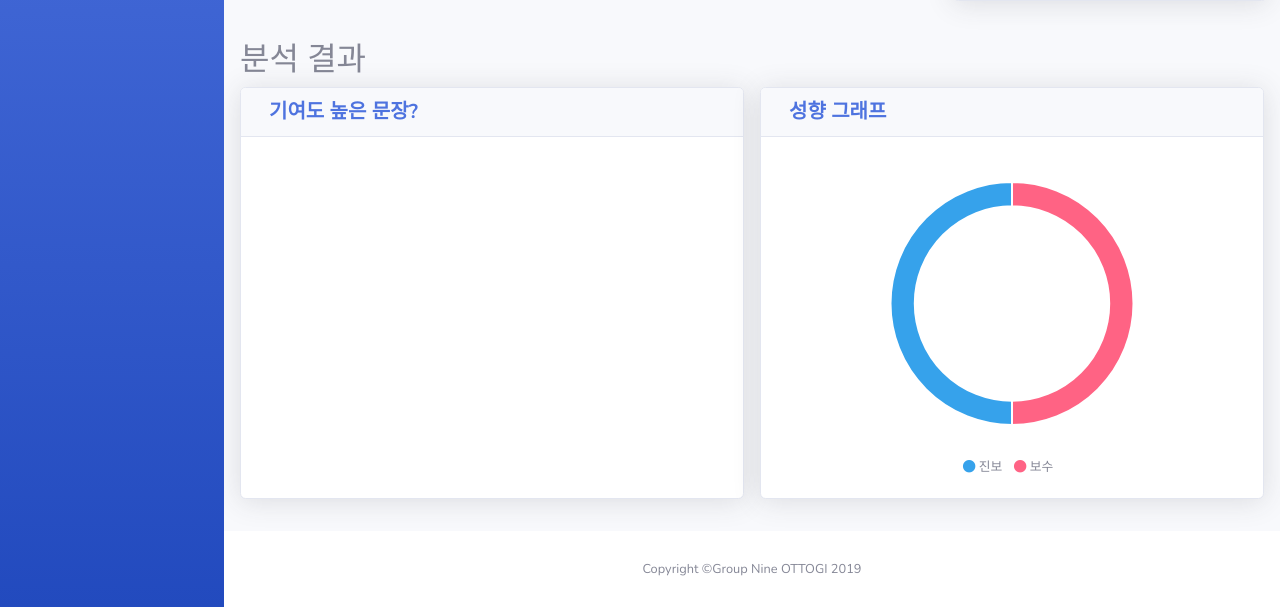
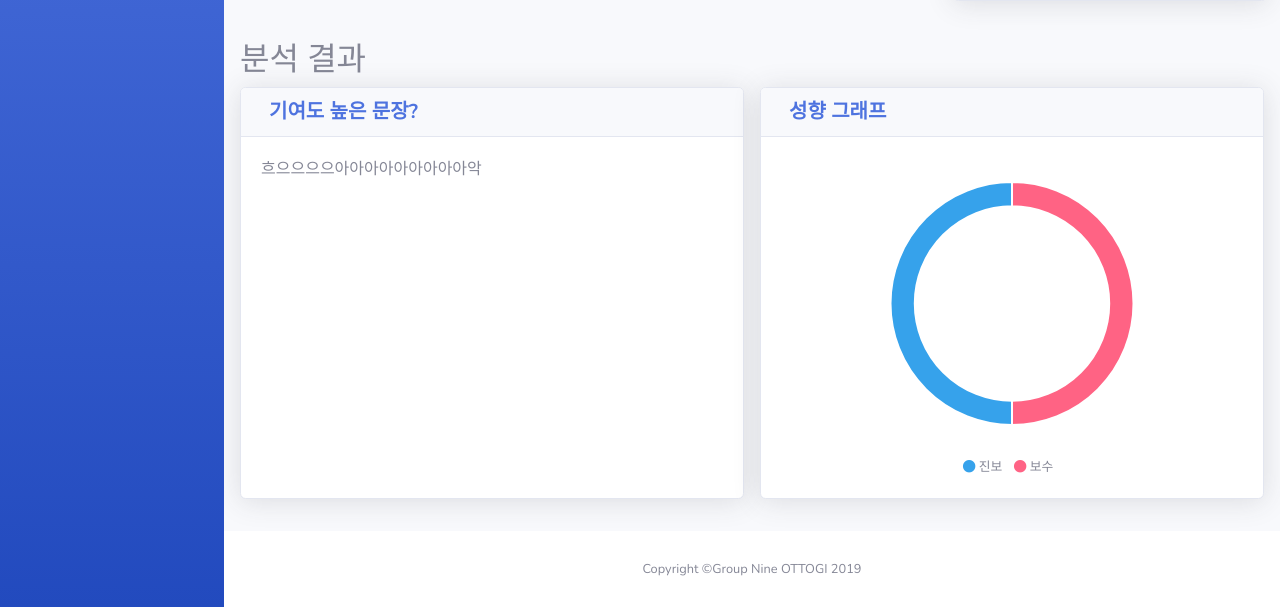
Before and after one commit to dc-koreauniv-9/Project-Assemble, a Flask app: page / in a window 1280 px wide. Shown: the part 434-1041 px from the top of the page. Run offline with Flask 2, Linux system fonts and the light colour scheme; data that the repository does not hold is empty; parts of the project's set-up code (start-up, migrations or seed data) failed here and were passed over; some libraries are stand-ins or nearby versions.

Commit message:
db페이지

```diff
--- a/total/templates/1index.html
+++ b/total/templates/1index.html
@@ -161,7 +161,7 @@
                             </div>
 							<div class="card-body">
 								<div id="polarized" class="card-text">
-
+									 흐으으으으아아아아아아아아아악
 								</div>
 							</div>
 						</div>
```
